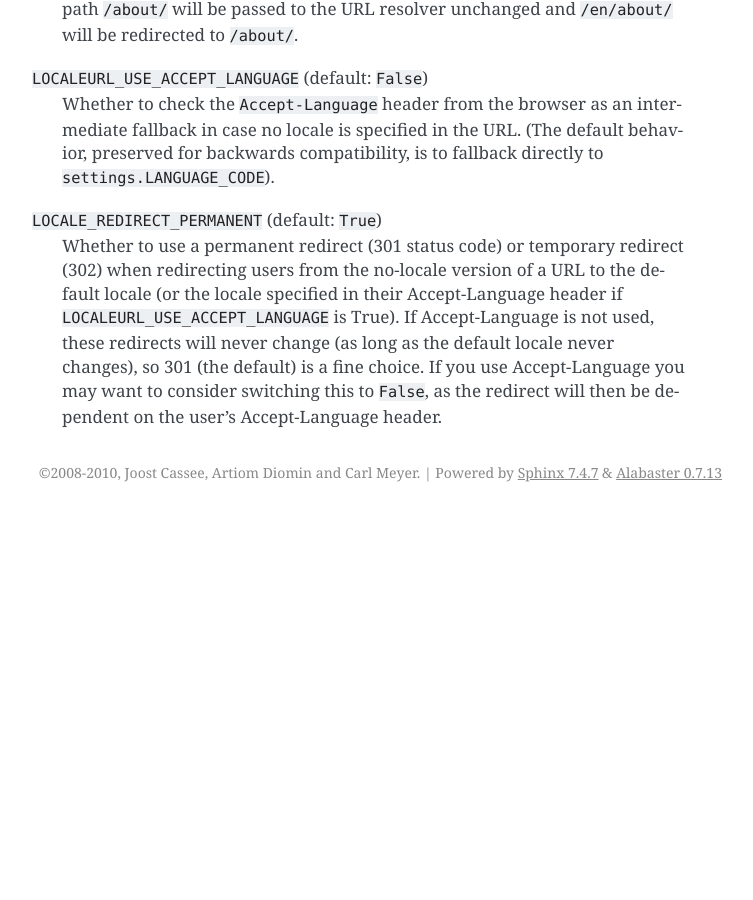
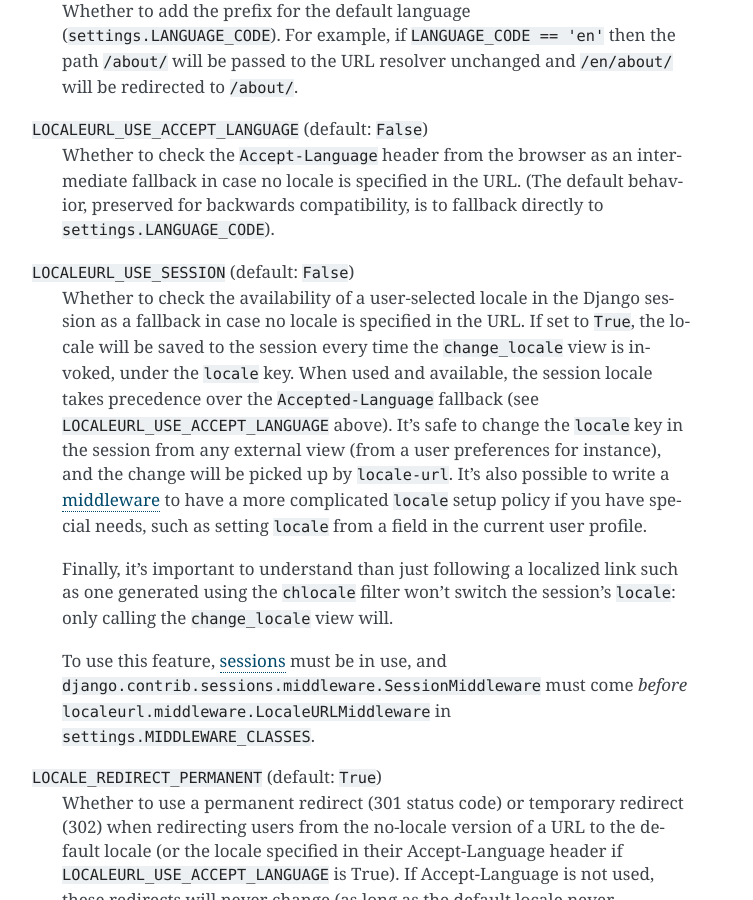
Before and after one commit to carljm/django-localeurl, a Sphinx documentation site: the page built from docs/setup.rst, in a window 1280 px wide and 900 px high, scrolled down 1771 px. Shown: the whole window, without its empty margins (388-1141 px from the left). Built offline with Sphinx 7.4.7, drawn with Linux system fonts in a browser that asks for light colours; before the commit the page ends 2283 px from its top, so only the background shows below that; some of the changed text lies outside the part shown.

Commit message:
Add doc on USE_SESSION written by Sylvain Fourmanoit

```diff
--- a/docs/setup.rst
+++ b/docs/setup.rst
@@ -23,9 +23,11 @@ to the installed applications list.
 #. Add ``'localeurl.middleware.LocaleURLMiddleware'`` to
    ``settings.MIDDLEWARE_CLASSES``. It must come *before*
    ``'django.middleware.common.CommonMiddleware'`` or ``settings.APPEND_SLASH``
-   will not work. Make sure Django's built-in ``LocaleMiddleware`` is **not**
-   in your ``MIDDLEWARE_CLASSES`` setting; ``LocaleURLMiddleware`` replaces it
-   and the two will not work together.
+   will not work. Make sure Django's built-in ``LocaleMiddleware`` is **not** in
+   your ``MIDDLEWARE_CLASSES`` setting; ``LocaleURLMiddleware`` replaces it and
+   the two will not work together. It must also come after
+   ``django.contrib.sessions.middleware.SessionMiddleware`` if you plan using
+   the session fallback (see ``LOCALEURL_USE_SESSION`` below).
 
 #. Add ``'localeurl'`` to ``settings.INSTALLED_APPS``. Because the application
    needs to replace the standard ``urlresolvers.reverse`` function, it is
@@ -92,6 +94,32 @@ file.
   URL. (The default behavior, preserved for backwards compatibility,
   is to fallback directly to ``settings.LANGUAGE_CODE``).
 
+``LOCALEURL_USE_SESSION`` (default: ``False``)
+  Whether to check the availability of a user-selected locale in the Django
+  session as a fallback in case no locale is specified in the URL. If set to
+  ``True``, the locale will be saved to the session every time the
+  ``change_locale`` view is invoked, under the ``locale`` key. When used and
+  available, the session locale takes precedence over the ``Accepted-Language``
+  fallback (see ``LOCALEURL_USE_ACCEPT_LANGUAGE`` above). It's safe to change
+  the ``locale`` key in the session from any external view (from a user
+  preferences for instance), and the change will be picked up by ``locale-url``.
+  It's also possible to write a `middleware`_ to have a more
+  complicated ``locale`` setup policy if you have special needs, such as setting
+  ``locale`` from a field in the current user profile.
+
+  Finally, it's important to understand than just following a localized link
+  such as one generated using the ``chlocale`` filter won't switch the session's
+  ``locale``: only calling the ``change_locale`` view will.
+
+  To use this feature, `sessions`_ must be in use, and
+  ``django.contrib.sessions.middleware.SessionMiddleware`` must come *before*
+  ``localeurl.middleware.LocaleURLMiddleware`` in
+  ``settings.MIDDLEWARE_CLASSES``.
+
+.. _`sessions` : http://docs.djangoproject.com/en/dev/topics/http/sessions/
+.. _`middleware` : https://docs.djangoproject.com/en/dev/topics/http/middleware/
+
+
 ``LOCALE_REDIRECT_PERMANENT`` (default: ``True``)
   Whether to use a permanent redirect (301 status code) or temporary
   redirect (302) when redirecting users from the no-locale version of a URL
```
Also changed, not shown: docs/usage.rst (+9 -1 lines).
